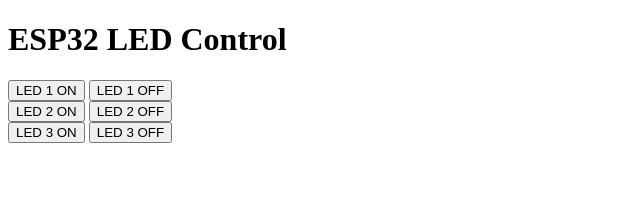
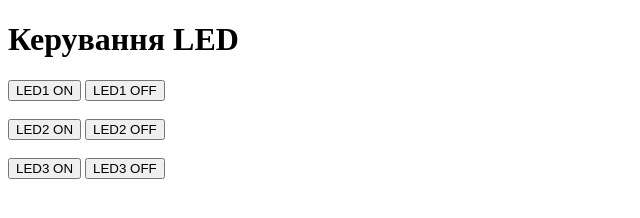
Before and after one commit to davydfed/esp32-led-controller, a website: page public/index.html in a window 1280 px wide. Shown: the whole page, without its empty margins (0-640 px from the left). Drawn offline with Linux system fonts and the light colour scheme.

Commit message:
Update index.html

```diff
--- a/public/index.html
+++ b/public/index.html
@@ -1,31 +1,40 @@
 <!DOCTYPE html>
-<html lang="en">
+<html lang="uk">
 <head>
   <meta charset="UTF-8" />
-  <title>LED Control</title>
+  <title>ESP32 LED Control</title>
 </head>
 <body>
-  <h1>ESP32 LED Control</h1>
+  <h1>Керування LED</h1>
+  <button onclick="toggleLed('led1', 'on')">LED1 ON</button>
+  <button onclick="toggleLed('led1', 'off')">LED1 OFF</button><br/><br/>
+  <button onclick="toggleLed('led2', 'on')">LED2 ON</button>
+  <button onclick="toggleLed('led2', 'off')">LED2 OFF</button><br/><br/>
+  <button onclick="toggleLed('led3', 'on')">LED3 ON</button>
+  <button onclick="toggleLed('led3', 'off')">LED3 OFF</button>
 
-  <button onclick="update('led1', 'on')">LED 1 ON</button>
-  <button onclick="update('led1', 'off')">LED 1 OFF</button>
-  <br />
-  <button onclick="update('led2', 'on')">LED 2 ON</button>
-  <button onclick="update('led2', 'off')">LED 2 OFF</button>
-  <br />
-  <button onclick="update('led3', 'on')">LED 3 ON</button>
-  <button onclick="update('led3', 'off')">LED 3 OFF</button>
+  <p id="status"></p>
 
   <script>
-    async function update(led, state) {
-      const body = { [led]: state };
-      const res = await fetch("https://esp32-led-controller.onrender.com//update", {
-        method: "POST",
-        headers: { "Content-Type": "application/json" },
-        body: JSON.stringify(body)
-      });
-      const data = await res.json();
-      alert(JSON.stringify(data));
+    async function toggleLed(led, state) {
+      const statusEl = document.getElementById('status');
+      statusEl.textContent = 'Відправляємо...';
+
+      try {
+        const res = await fetch('/update', {
+          method: 'POST',
+          headers: {'Content-Type': 'application/json'},
+          body: JSON.stringify({ led, state })
+        });
+
+        if (res.ok) {
+          statusEl.textContent = `${led} встановлено в ${state}`;
+        } else {
+          statusEl.textContent = `Помилка: ${res.status}`;
+        }
+      } catch (err) {
+        statusEl.textContent = `Помилка: ${err.message}`;
+      }
     }
   </script>
 </body>
```
